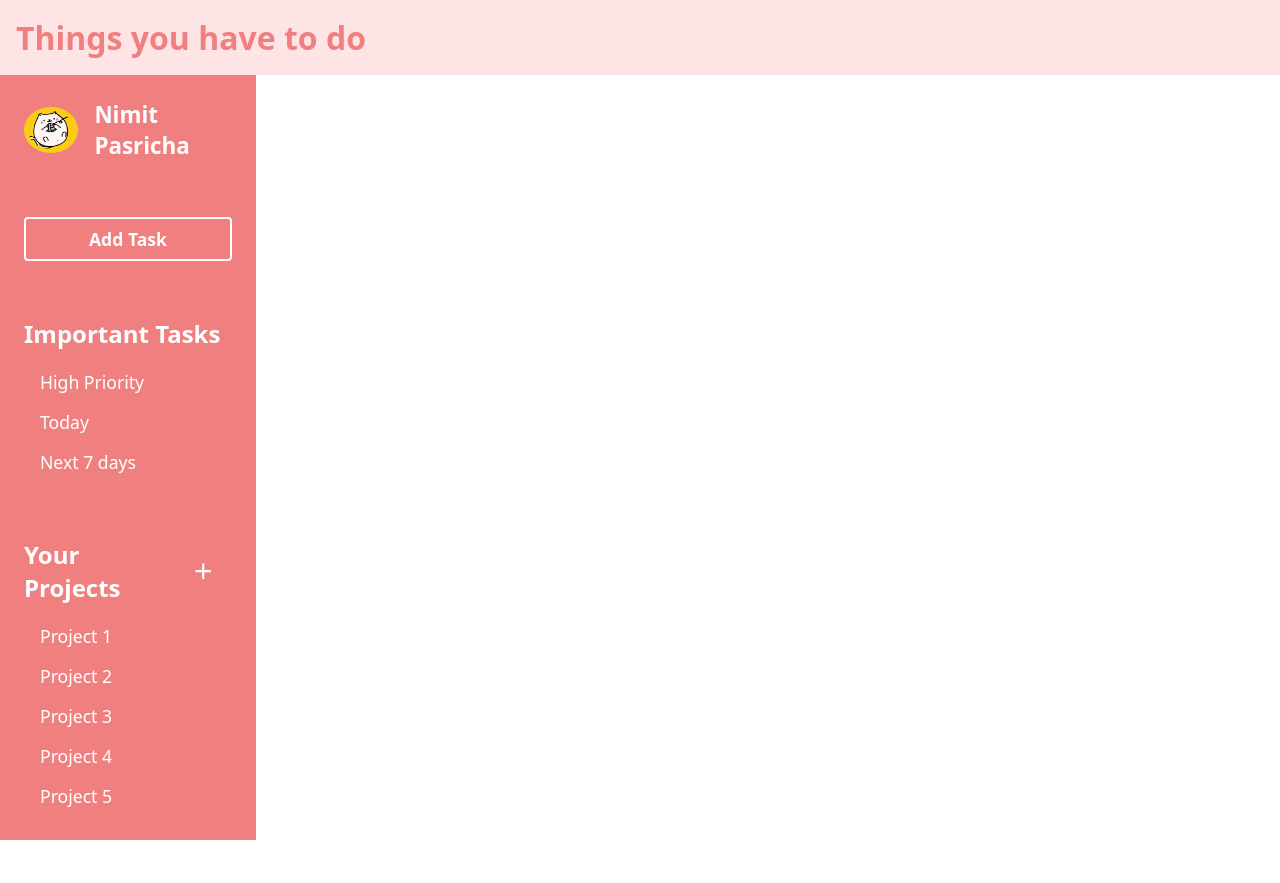
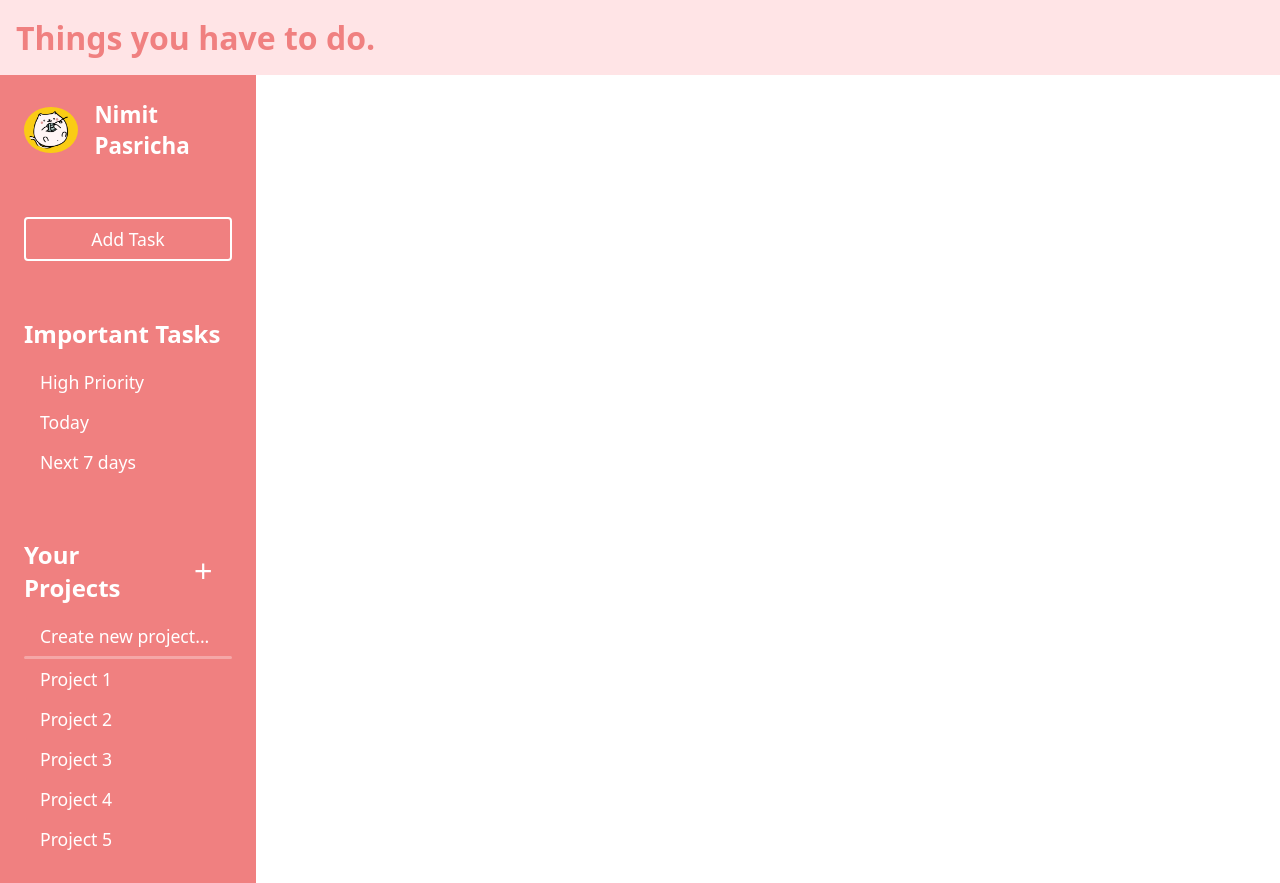
Before and after one commit to nimit-pasricha/Todo-List, a website built with webpack: page src/index.html in a window 1280 px wide. Both pictures are taken after a click on the button 202 px from the left and 570 px from the top of the page. Before the commit the page ends 840 px from the top, so only its background shows below. Built offline with nearby package versions, Linux system fonts and the light colour scheme.

Commit message:
Click button to prompt user for new project name without functionality

```diff
--- a/src/index.html
+++ b/src/index.html
@@ -8,7 +8,7 @@
   </head>
 
   <body>
-    <h1>Things you have to do</h1>
+    <h1>Things you have to do.</h1>
     <div class="container">
       <div class="sidebar">
         <div class="user-info">
@@ -26,7 +26,7 @@
         <div class="projects">
           <div class="title-and-add">
             <h2>Your Projects</h2>
-            <button>
+            <button class="add-project-button">
               <svg
                 xmlns="http://www.w3.org/2000/svg"
                 viewBox="0 0 24 24"
@@ -37,9 +37,9 @@
               </svg>
             </button>
           </div>
-          <ul>
+          <ul class="project-list">
             <!-- <li>
-              <div>Create new project...</div>
+              Create new project...
             </li> -->
             <!-- <hr /> -->
             <li><button>Project 1</button></li>
--- a/src/index.js
+++ b/src/index.js
@@ -11,6 +11,10 @@ import {
   changeCompletedStatus,
 } from "./todos.js";
 import "./style.css";
-import { addProfilePictureToSidebar } from "./ui-generator.js";
+import {
+  addNewProjectWithAddButton,
+  addProfilePictureToSidebar,
+} from "./sidebar-interface.js";
 
 addProfilePictureToSidebar();
+addNewProjectWithAddButton();
--- /dev/null
+++ b/src/sidebar-interface.js
@@ -0,0 +1,27 @@
+import pfp from "./images/cat-pfp.png";
+
+function addProfilePictureToSidebar() {
+  const profilePicture = new Image();
+  profilePicture.src = pfp;
+  profilePicture.alt = "image of very round cat holding a yarn ball";
+  profilePicture.className = "cat-pfp";
+
+  const userInfo = document.querySelector(".user-info");
+  userInfo.insertBefore(profilePicture, userInfo.firstChild);
+}
+
+function addNewProjectWithAddButton() {
+  const addProjectButton = document.querySelector(".add-project-button");
+  addProjectButton.addEventListener("click", () => {
+    const projectList = document.querySelector(".project-list");
+    projectList.insertBefore(
+      document.createElement("hr"),
+      projectList.firstChild
+    );
+    const newProjectNamePrompt = document.createElement("li");
+    projectList.insertBefore(newProjectNamePrompt, projectList.firstChild);
+    newProjectNamePrompt.className = "new-project-prompt";
+    newProjectNamePrompt.textContent = "Create new project...";
+  });
+}
+export { addProfilePictureToSidebar, addNewProjectWithAddButton };
--- a/src/style.css
+++ b/src/style.css
@@ -64,13 +64,15 @@ h1 {
   padding: 4px;
 }
 
-.sidebar button {
+.sidebar button,
+.new-project-prompt {
   background-color: var(--sidebar-background-color);
   color: var(--sidebar-font-color);
   border-radius: 4px;
   padding: 8px 16px;
   font-size: 1.1rem;
   width: 100%;
+  font-weight: 500;
 }
 
 .add-task-button {
@@ -93,10 +95,6 @@ li {
 ul {
   display: flex;
   flex-direction: column;
-}
-
-ul button {
-  font-weight: 500;
 }
 
 .projects,
--- a/src/ui-generator.js
+++ /dev/null
@@ -1,13 +0,0 @@
-import pfp from "./images/cat-pfp.png";
-
-function addProfilePictureToSidebar() {
-  const profilePicture = new Image();
-  profilePicture.src = pfp;
-  profilePicture.alt = "image of very round cat holding a yarn ball";
-  profilePicture.className = "cat-pfp";
-
-  const userInfo = document.querySelector(".user-info");
-  userInfo.insertBefore(profilePicture, userInfo.firstChild);
-}
-
-export { addProfilePictureToSidebar };
```
